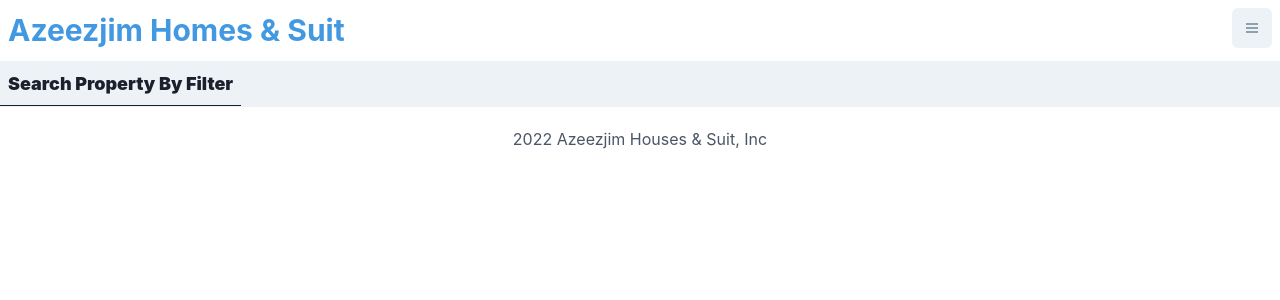
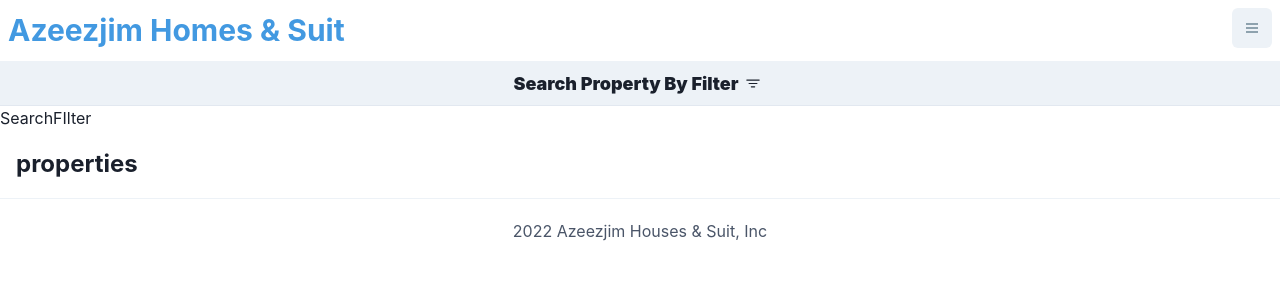
Before and after one commit to Azeezjim/My-Real-Estate-App, a Next.js app: page /search in a window 1280 px wide. Both pictures are taken after a click on the element "Search Property By Filter". Shown: the top 300 px of the page. Built offline with nearby package versions, Linux system fonts and the light colour scheme.

Commit message:
3rd   commit

```diff
--- /dev/null
+++ b/components/SearchFilters.jsx
@@ -0,0 +1,15 @@
+import { useEffect, useState } from "react";
+import {Flex, Select, Box, Text, Input, Spinner, Icon, Button } from '@chakra-ui/react';
+import { useRouter } from "next/router";
+import { MdCancel } from "react-icons/md"
+import Image from "next/image";
+
+const SearchFIlter = () => {
+    return (
+        <div>
+            SearchFIlter
+        </div>
+    )
+}
+
+export default SearchFIlter;
--- a/pages/search.js
+++ b/pages/search.js
@@ -3,6 +3,7 @@ import { useRouter } from "next/router";
 import { Image } from "next/image";
 import { Flex, Box, Text, Icon } from '@chakra-ui/react'
 import { BsFilter  } from "react-icons/bs";
+import SearchFIlter from "../components/SearchFilters";
 
 const Search = () => {
     const [searchFilter, setSearchFliter ] = useState(false);
@@ -13,19 +14,25 @@ const Search = () => {
             <Flex
                 cursor="pointer"
                 bg="gray.100"
-            >
-                <Text
-                    cursor="pointer"
-                    bg="gray.100"
                 borderBottom="1px"
+                borderColor="gray.200"
                 p="2"
                 fontWeight="black"
                 fontSize="lg"
                 justifyContent="center"
                 alignItems="center"
+                onClick={() => setSearchFliter((prevFilter) => !prevFilter)}
             >
-                    Search Property By Filter</Text>
+            <Text>Search Property By Filter</Text>
+                <Icon pathLength="2" w="7" as={BsFilter} />
             </Flex>
+            {searchFilter && <SearchFIlter />}
+            <Text fontSize="2xl" p="4" fontWeight="bold">
+                properties
+                <Flex>
+
+                </Flex>
+            </Text>
         </Box>
     )
 }
```
Lines whose indentation alone changed are shown as unchanged.
